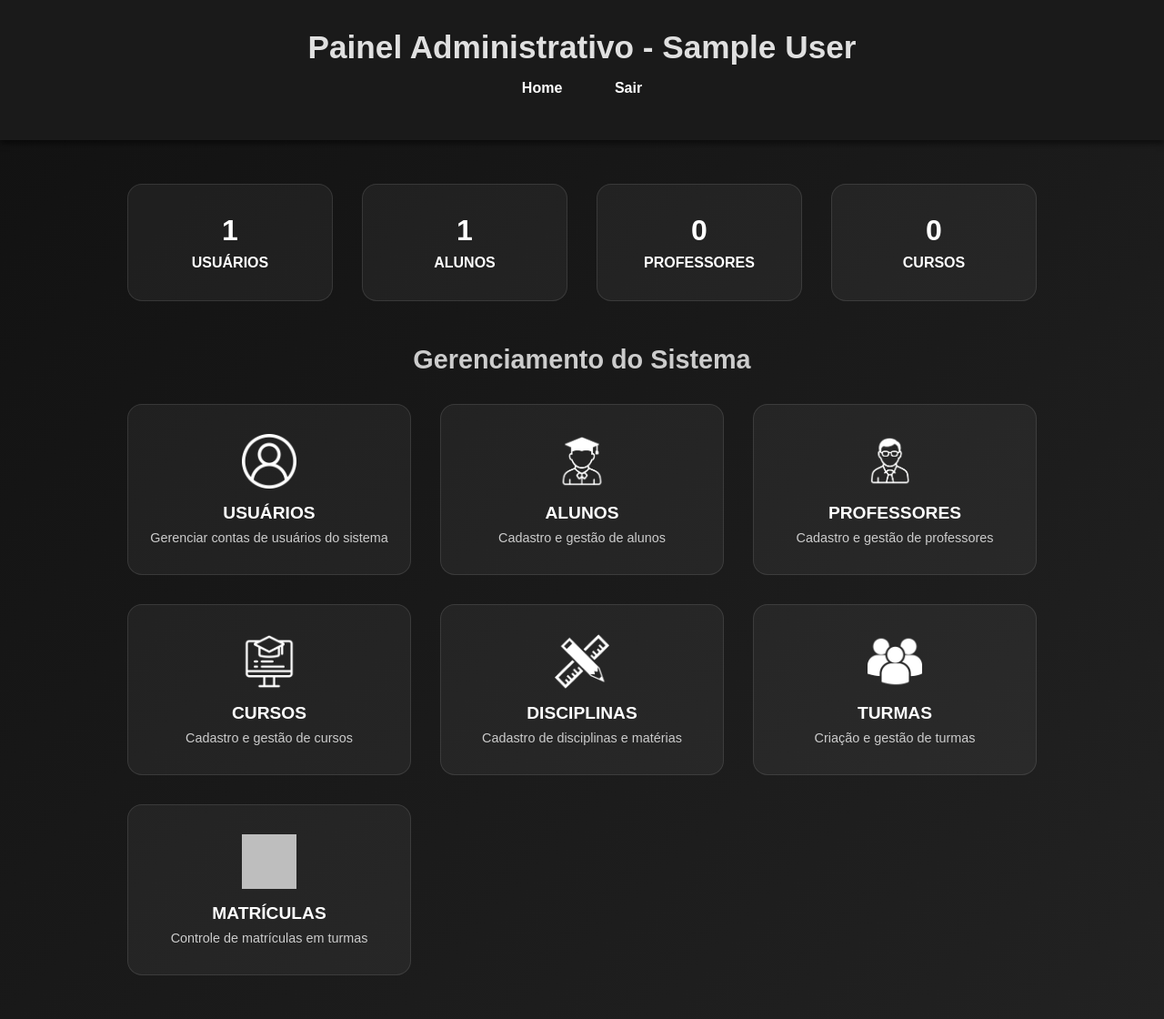
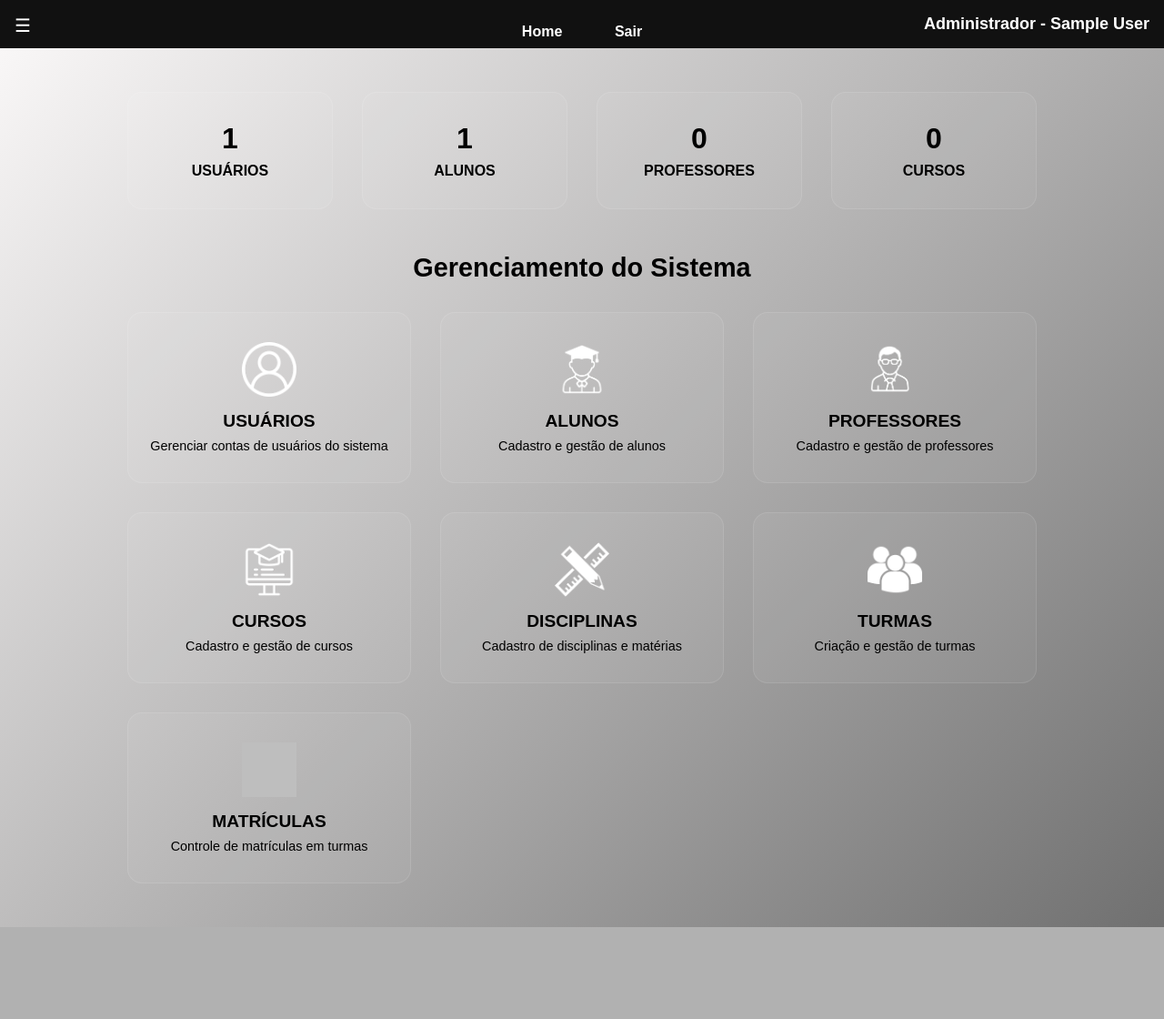
Before and after one commit to alcir-jr7/portal-academico, a PHP site: page /public/php/painel_admin.php in a window 1280 px wide. Shown: the whole page at 91% size. After the commit the page ends 1019 px from the top, so only its background shows below. Run offline with PHP 8.4, Linux system fonts and the light colour scheme; the visitor is signed in with stand-in values (Sample User, id 1); data that the repository does not hold is empty; grey boxes are pictures that could not be loaded.

Commit message:
Alterações no design e adicionar JavaScript

```diff
--- a/aplicacao/config/conexao.php
+++ b/aplicacao/config/conexao.php
@@ -4,7 +4,7 @@
 $port = 3306;        // porta separada
 $db = 'portal_academico';
 $usuario = 'root';
-$senha = 'root';
+$senha = 'root123';
 
 try {
     $pdo = new PDO("mysql:host=$host;port=$port;dbname=$db;charset=utf8", $usuario, $senha);
--- a/public/php/painel_admin.php
+++ b/public/php/painel_admin.php
@@ -80,14 +80,26 @@ try {
     <link rel="stylesheet" href="/public/recursos/css/painel_admin.css" />
 </head>
 <body>
+    <!-- Sidebar expansiva -->
+    <aside id="sidebar" class="sidebar">
+        <button class="close-btn" onclick="toggleSidebar()">✖</button>
+        <a href="/scripts_php/adm/usuarios/index.php">Usuários</a>
+        <a href="/scripts_php/adm/alunos/index.php">Alunos</a>
+        <a href="/scripts_php/adm/professor/index.php">Professores</a>
+        <a href="/scripts_php/adm/cursos/index.php">Cursos</a>
+        <a href="/scripts_php/adm/disciplinas/index.php">Disciplinas</a>
+        <a href="/scripts_php/adm/turmas/index.php">Turmas</a>
+        <a href="/scripts_php/adm/matriculas/index.php">Matrículas</a>
+    </aside>
     <header>
-        <h1>Painel Administrativo - <?php echo htmlspecialchars($usuario['nome']); ?></h1>
+         <button class="menu-btn" onclick="toggleSidebar()">☰</button>
         <nav>
             <ul>
                 <li><a href="/public/php/painel_admin.php">Home</a></li>
                 <li><a href="/scripts_php/logout.php">Sair</a></li>
             </ul>
         </nav>
+            <h1>Administrador - <?php echo htmlspecialchars($usuario['nome']); ?></h1>
     </header>
 
     <main>
@@ -164,6 +176,20 @@ try {
 
         </div>
     </main>
+    <script>
+        function toggleSidebar() {
+            const sidebar = document.getElementById("sidebar");
+            const main = document.querySelector("main");
+
+            if (sidebar.style.width === "250px") {
+                sidebar.style.width = "0";
+                main.style.marginLeft = "0";
+            } else {
+                sidebar.style.width = "250px";
+                main.style.marginLeft = "250px";
+            }
+        }
+    </script>
 
 </body>
 </html>
--- a/public/recursos/css/painel_admin.css
+++ b/public/recursos/css/painel_admin.css
@@ -7,35 +7,54 @@
 
 body {
     font-family: 'Arial', sans-serif;
-    background: linear-gradient(135deg, #111 0%, #222 100%);
+    background: linear-gradient(135deg, #fcfafa 0%, #707070 100%);
     color: #fff;
     min-height: 100vh;
     display: flex;
     flex-direction: column;
 }
 
-/* Cabeçalho */
 header {
-    padding: 2rem 1rem;
-    text-align: center;
-    background-color: #1a1a1a;
-    box-shadow: 0 4px 6px rgba(0,0,0,0.5);
+    display: flex;
+    justify-content: space-between;
+    align-items: center;
+    background-color: #111;
+    color: #fff;
+    padding: 1rem;
+    position: relative;
+}
+
+.menu-btn {
+    position: absolute;
+    left: 1rem;
+    top: 30%;
+    font-size: 20px;
+    background: none;
+    color: white ;
+    border: none;
+    cursor: pointer;
+
+}
+
+header ul {
+    order: 2; /* centro */
+    display: flex;
+    gap: 2rem;
+    list-style: none;
+    margin: 0 auto; /* centraliza no espaço disponível */
+    padding: 0;
+    position: absolute;
+    left: 50%;
+    transform: translateX(-50%);
 }
 
 header h1 {
-    font-size: clamp(1.5rem, 3vw, 2.2rem);
-    color: #e0e0e0;
+    order: 3; /* direita */
+    margin: 0;
+    font-size: 18px;
+    white-space: nowrap;
 }
 
-/* Navegação no cabeçalho */
-header ul {
-    list-style: none;
-    display: flex;
-    justify-content: center;
-    gap: 2rem;
-    padding: 1rem 0;
-    flex-wrap: wrap;
-}
 
 header ul li a {
     color: #fff;
@@ -77,7 +96,7 @@ main {
     border-radius: 16px;
     padding: 2rem 1.5rem;
     text-align: center;
-    color: #fff;
+    color: #000000;
     transition: all 0.3s ease;
     display: flex;
     flex-direction: column;
@@ -107,7 +126,7 @@ main {
 main h2 {
     font-size: 1.8rem;
     margin-bottom: 2rem;
-    color: #ccc;
+    color: #000000;
 }
 
 /* Cards do painel */
@@ -126,7 +145,7 @@ main h2 {
     padding: 2rem 1.5rem;
     text-align: center;
     text-decoration: none;
-    color: #fff;
+    color: #000000;
     transition: all 0.3s ease;
     display: flex;
     flex-direction: column;
@@ -156,7 +175,7 @@ main h2 {
 
 .card-opcao .description {
     font-size: 0.9rem;
-    color: #ccc;
+    color: #000000;
     text-align: center;
 }
 
@@ -182,3 +201,47 @@ main h2 {
         padding: 1.5rem;
     }
 }
+
+/* configuraçao da barra lateral*/
+
+/* Sidebar expansiva à esquerda */
+.sidebar {
+    height: 100%;
+    width: 0;
+    position: fixed;
+    z-index: 1000;
+    top: 0;
+    left: 0;
+    background-color: #1e1e1e;
+    overflow-x: hidden;
+    transition: 0.3s;
+    padding-top: 60px;
+}
+
+.sidebar a {
+    padding: 10px 20px;
+    text-decoration: none;
+    font-size: 18px;
+    color: white;
+    display: block;
+}
+
+.sidebar a:hover {
+    background-color: #333;
+}
+
+.close-btn {
+    position: absolute;
+    top: 10px;
+    right: 20px;
+    font-size: 22px;
+    background: none;
+    border: none;
+    color: white;
+    cursor: pointer;
+}
+
+/* Empurrar o conteúdo quando sidebar abrir */
+main {
+    transition: margin-left 0.3s;
+}
```
